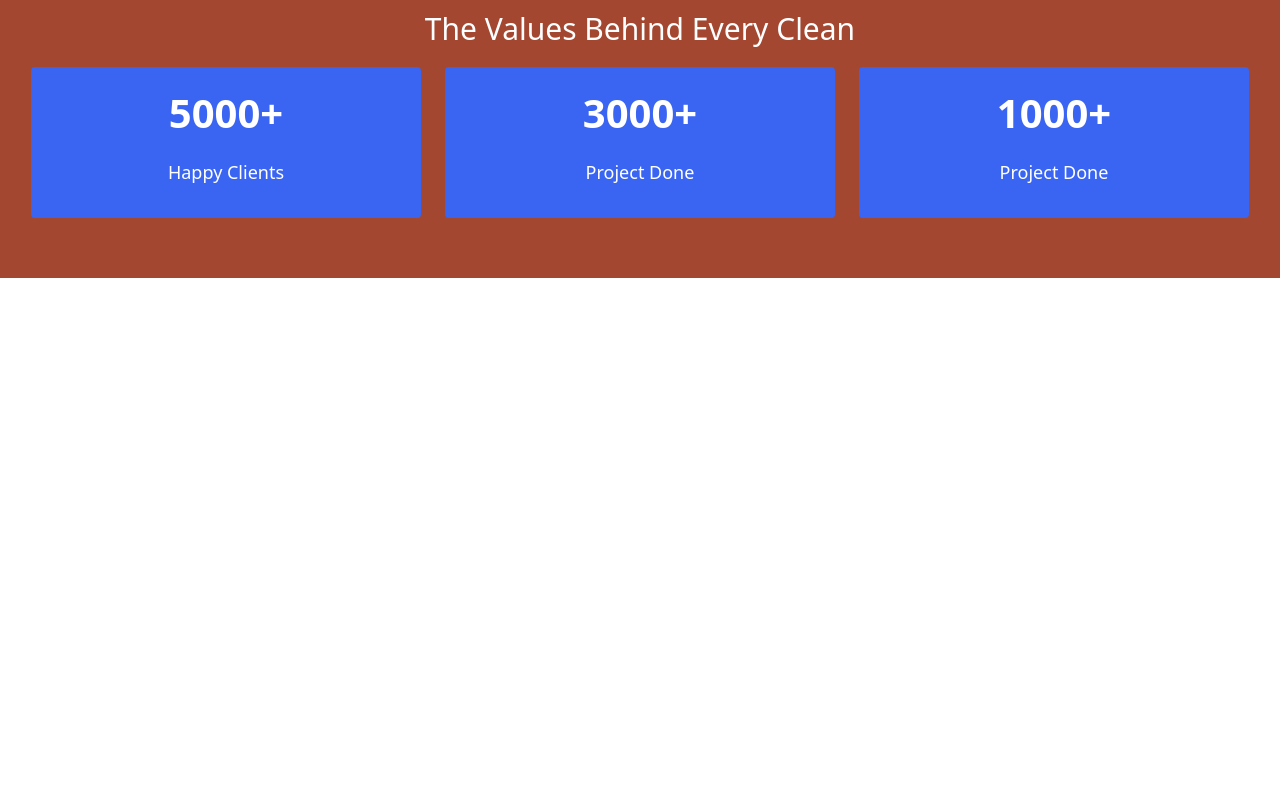
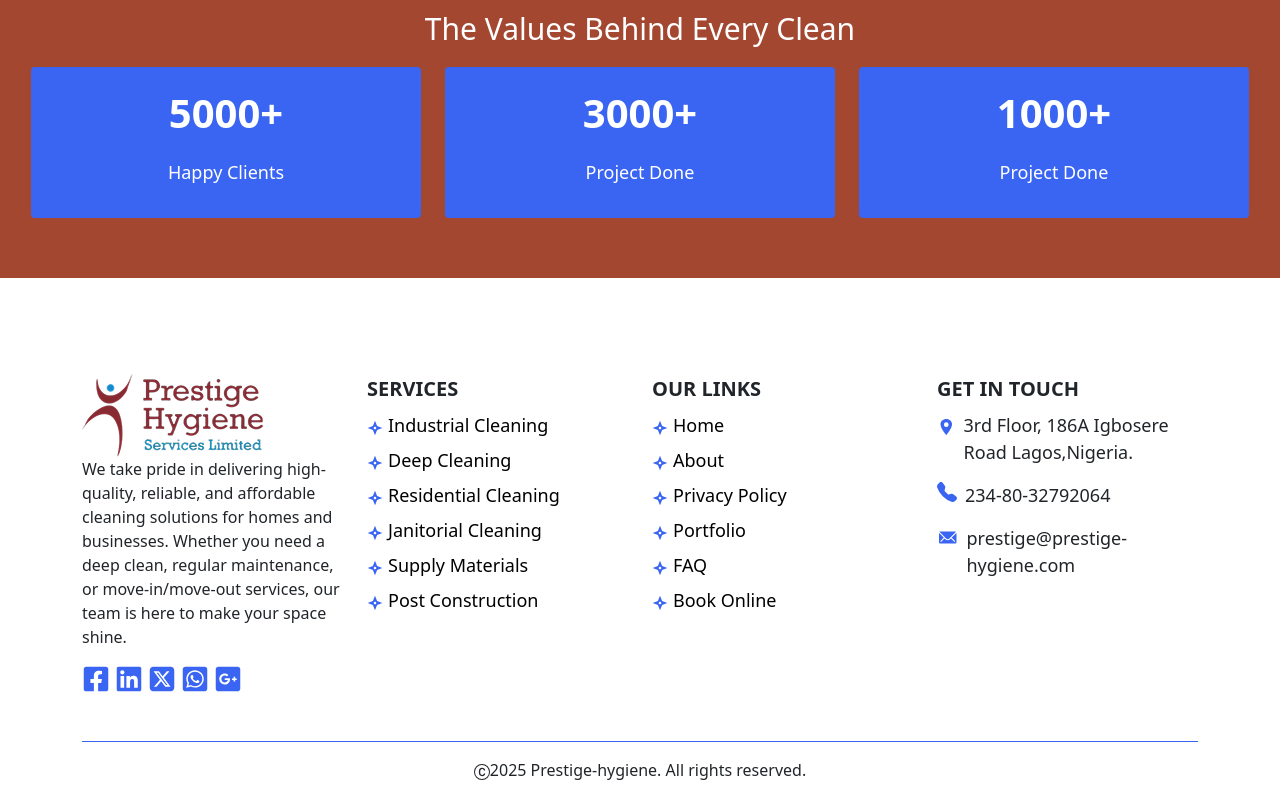
Before and after one commit to deehemjay/prestiege-, a React (Create React App) app: page /about in a window 1280 px wide. Shown: the part 1719-2517 px from the top of the page. Before the commit the page ends 1997 px from the top, so only its background shows below. Built offline with nearby package versions, Linux system fonts and the light colour scheme.

Commit message:
easy part done

```diff
--- a/src/App.css
+++ b/src/App.css
@@ -21,6 +21,12 @@ body {
     }
   }
 }
+.ft-link{
+  color: black;
+}
+.ft-link:hover{
+  color: #3A65F2;
+}
 
 /* media query */
 @media (max-width: 915px) {
--- /dev/null
+++ b/src/components/Footer.jsx
@@ -0,0 +1,85 @@
+import React from "react";
+import { Col, Container, Row } from "react-bootstrap";
+import logo from "../images/logo.png";
+import {
+  FaFacebookSquare,
+  FaLinkedin,
+  FaWhatsappSquare,
+  FaGooglePlusSquare,
+} from "react-icons/fa";
+import { FaSquareXTwitter } from "react-icons/fa6";
+import { Link } from "react-router-dom";
+import { IoLocationSharp } from "react-icons/io5";
+import { BsFillTelephoneFill } from "react-icons/bs";
+import { IoIosMail } from "react-icons/io";
+import { GiStarShuriken } from "react-icons/gi";
+import { BsCCircle } from "react-icons/bs";
+
+const Footer = () => {
+  return (
+    <>
+      <Container className="mt-5 pt-5">
+        <Row>
+          <Col md={3}>
+            <img src={logo} alt="" />
+            <p>
+              We take pride in delivering high-quality, reliable, and affordable
+              cleaning solutions for homes and businesses. Whether you need a
+              deep clean, regular maintenance, or move-in/move-out services, our
+              team is here to make your space shine.
+            </p>
+            <div>
+              <FaFacebookSquare style={{color: "#3A65F2", fontSize: "28px", margin: "0 5px 0 0"}} />
+              <FaLinkedin style={{color: "#3A65F2", fontSize: "28px", margin: "0 5px 0 0"}} />
+              <FaSquareXTwitter style={{color: "#3A65F2", fontSize: "28px", margin: "0 5px 0 0"}} />
+              <FaWhatsappSquare style={{color: "#3A65F2", fontSize: "28px", margin: "0 5px 0 0"}} />
+              <FaGooglePlusSquare style={{color: "#3A65F2", fontSize: "28px", margin: "0 5px 0 0"}} />
+            </div>
+                  </Col>
+                  <Col md={3}>
+                      <ul className="list-unstyled">
+                          <li className="mb-2 fs-5 fw-bold">SERVICES</li>
+                          <li className="mb-2"><GiStarShuriken style={{color: "#3A65F2", margin: "0 5px 0 0"}} /><Link as={Link} to="#" className="text-decoration-none ft-link" style={{fontSize: "18px"}}>Industrial Cleaning</Link></li>
+                          <li className="mb-2"><GiStarShuriken style={{color: "#3A65F2", margin: "0 5px 0 0"}} /><Link as={Link} to="#" className="text-decoration-none ft-link" style={{fontSize: "18px"}}>Deep Cleaning</Link></li>
+                          <li className="mb-2"><GiStarShuriken style={{color: "#3A65F2", margin: "0 5px 0 0"}} /><Link as={Link} to="#" className="text-decoration-none ft-link" style={{fontSize: "18px"}}>Residential Cleaning</Link></li>
+                          <li className="mb-2"><GiStarShuriken style={{color: "#3A65F2", margin: "0 5px 0 0"}} /><Link as={Link} to="#" className="text-decoration-none ft-link" style={{fontSize: "18px"}}>Janitorial Cleaning</Link></li>
+                          <li className="mb-2"><GiStarShuriken style={{color: "#3A65F2", margin: "0 5px 0 0"}} /><Link as={Link} to="#" className="text-decoration-none ft-link" style={{fontSize: "18px"}}>Supply Materials</Link></li>
+                          <li className="mb-2"><GiStarShuriken style={{color: "#3A65F2", margin: "0 5px 0 0"}} /><Link as={Link} to="#" className="text-decoration-none ft-link" style={{fontSize: "18px"}}>Post Construction</Link></li>
+                      </ul>
+                  </Col>
+                  <Col md={3}>
+                      <ul className="list-unstyled">
+                          <li className="mb-2 fs-5 fw-bold">OUR LINKS</li>
+                          <li className="mb-2"><GiStarShuriken style={{color: "#3A65F2", margin: "0 5px 0 0"}} /><Link as={Link} to="#" className="text-decoration-none ft-link" style={{fontSize: "18px"}}>Home</Link></li>
+                          <li className="mb-2"><GiStarShuriken style={{color: "#3A65F2", margin: "0 5px 0 0"}} /><Link as={Link} to="#" className="text-decoration-none ft-link" style={{fontSize: "18px"}}>About</Link></li>
+                          <li className="mb-2"><GiStarShuriken style={{color: "#3A65F2", margin: "0 5px 0 0"}} /><Link as={Link} to="#" className="text-decoration-none ft-link" style={{fontSize: "18px"}}>Privacy Policy</Link></li>
+                          <li className="mb-2"><GiStarShuriken style={{color: "#3A65F2", margin: "0 5px 0 0"}} /><Link as={Link} to="#" className="text-decoration-none ft-link" style={{fontSize: "18px"}}>Portfolio</Link></li>
+                          <li className="mb-2"><GiStarShuriken style={{color: "#3A65F2", margin: "0 5px 0 0"}} /><Link as={Link} to="#" className="text-decoration-none ft-link" style={{fontSize: "18px"}}>FAQ</Link></li>
+                          <li className="mb-2"><GiStarShuriken style={{color: "#3A65F2", margin: "0 5px 0 0"}} /><Link as={Link} to="#" className="text-decoration-none ft-link" style={{fontSize: "18px"}}>Book Online</Link></li>
+                      </ul>
+                  </Col>
+                  <Col md={3}>
+                      <p className="mb-2 fs-5 fw-bold">GET IN TOUCH</p>
+                      <div className="icons d-flex gap-2">
+                          <IoLocationSharp style={{fontSize: "30px", color: "#3A65F2"}} />
+                          <p style={{fontSize: "18px"}}>3rd Floor, 186A Igbosere Road Lagos,Nigeria. </p>
+                      </div>
+                      <div className="icons d-flex gap-2">
+                          <BsFillTelephoneFill style={{fontSize: "20px", color: "#3A65F2"}} />
+                          <p style={{fontSize: "18px"}}>234-80-32792064</p>
+                      </div>
+                      <div className="icons d-flex gap-2">
+                         <IoIosMail style={{fontSize: "25px", color: "#3A65F2"}} />
+                          <p style={{fontSize: "18px"}}>prestige@prestige-hygiene.com</p>
+                      </div>
+                  </Col>
+              </Row>
+              <div className="underfooter pt-3 text-center mt-5" style={{borderTop: "1px solid #3A65F2"}}>
+                  <p><BsCCircle />2025 Prestige-hygiene. All rights reserved.</p>
+              </div>
+      </Container>
+    </>
+  );
+};
+
+export default Footer;
--- a/src/pages/Aboutpage/About.jsx
+++ b/src/pages/Aboutpage/About.jsx
@@ -7,6 +7,7 @@ import img from "../../images/years.png";
 import { FaCheckSquare } from "react-icons/fa";
 import AboutSecTwo from "./AboutSecTwo";
 import AboutSecFour from "./AboutSecFour";
+import Footer from "../../components/Footer";
 
 const About = () => {
   return (
@@ -26,7 +27,8 @@ const About = () => {
         icon={FaCheckSquare}
       />
       <AboutSecTwo />
-      <AboutSecFour/>
+      <AboutSecFour />
+      <Footer/>
     </>
   );
 };
```
